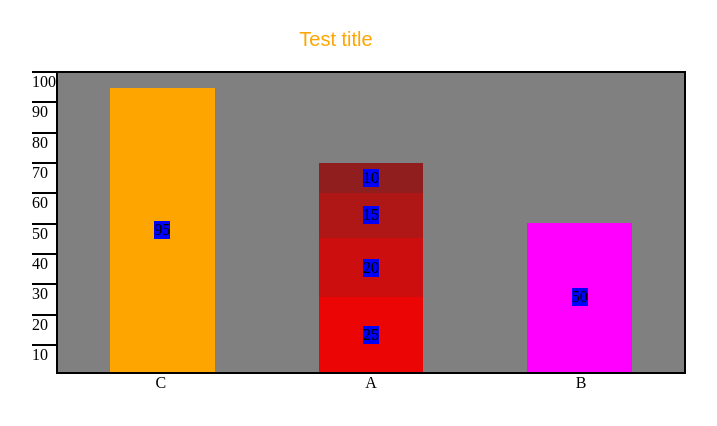
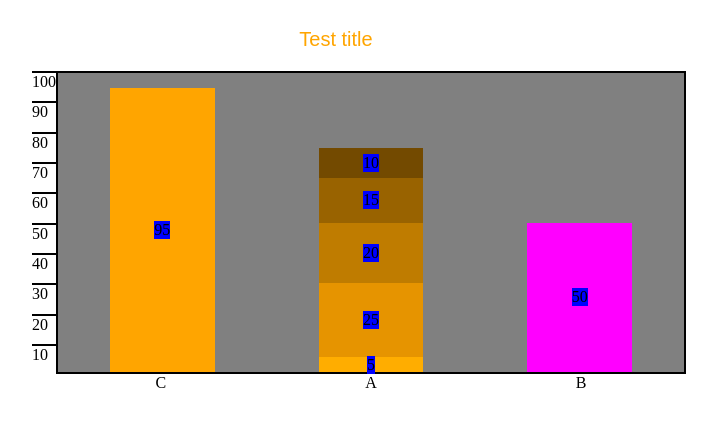
Before and after one commit to mattbed/Bar-Chart, a website: page public/index.html in a window 1280 px wide. Shown: the whole page, without its empty margins (22-739 px from the left). Drawn offline with nearby package versions, Linux system fonts and the light colour scheme.

Commit message:
Fix bug with colour saturation to differentiate individual stacked bars not showing up well for some colours

```diff
--- a/public/index.html
+++ b/public/index.html
@@ -16,7 +16,7 @@
 
     </div>
         <script type="text/javascript">
-          // const data=[2,54,151,111,123,12,52,94,24,59,77,180] ["red", "blue", "green", "orange", "purple", "yellow", "pink", "brown", "aqua", "fuchsia", "chartreuse", "rosybrown"]
+          // const data=[2,54,151,111,123,12,52,94,24,59,77,180]
       const data=[
           {
             name: "A",
@@ -24,7 +24,8 @@
             value2: 15,
             value3: 20,
             value4: 25,
-            colour: "red",
+            value5: 5,
+            colour: "orange",
           },
           {
             name: "B",
@@ -37,6 +38,10 @@
             colour: "orange",
           }];                                   //  mandatory (array of numbers as values or array of objects with titles as keys and numbers as values)
                                                 //  name and colour are optional. Name must be consistent: always present or always absent.
+                                                //  stacked bar graph created using value1, value2, etc. within the same data set
+                                                //  colours for stacked bar graph will be set to be different automatically using variable brightness, but becomes
+                                                //  indistinguishable after 5-10 unique entries (depending on which colour). Colours can be set manually
+                                                //  using the same method as values: colour1, colour2, etc.
       const options={
         title: "Test title",                    //  optional (default is no title)
         titleFont: "Arial",                     //  optional (default is browser default)
--- a/public/scripts/main.js
+++ b/public/scripts/main.js
@@ -105,7 +105,7 @@ data.map((element, index) => {
     while (!isNaN(element[`value${counter}`])) {
       let opacityVar = 30 + (15 * counter);
       tempContainer[`value${counter}`] = element[`value${counter}`];
-      tempContainer[`colour${counter}`] = (element[`colour${counter}`] ? element[`colour${counter}`] : `${tempContainer.colour}; filter: saturate(${opacityVar}%);`)
+      tempContainer[`colour${counter}`] = (element[`colour${counter}`] ? element[`colour${counter}`] : `${tempContainer.colour}; filter: brightness(${opacityVar}%);`)
       counter++;
     }
   }
@@ -262,8 +262,6 @@ const setYAxis = function(data, options) {
 // - current colour palette limits 12 unique entries, either add more or instill limit on values
 // - check that all values are proper numbers
 // - test improper values being input across the board. Does it break everything? Does it throw an error? Should it?
-// - saturation to deliniate colours in stacked bar graph doesn't work well with many colours
-//    + at the very least change the default palette to have colours that work with it up to 6 stacks
 
 // STRETCH FEATURES
 // animations/prettification
```
